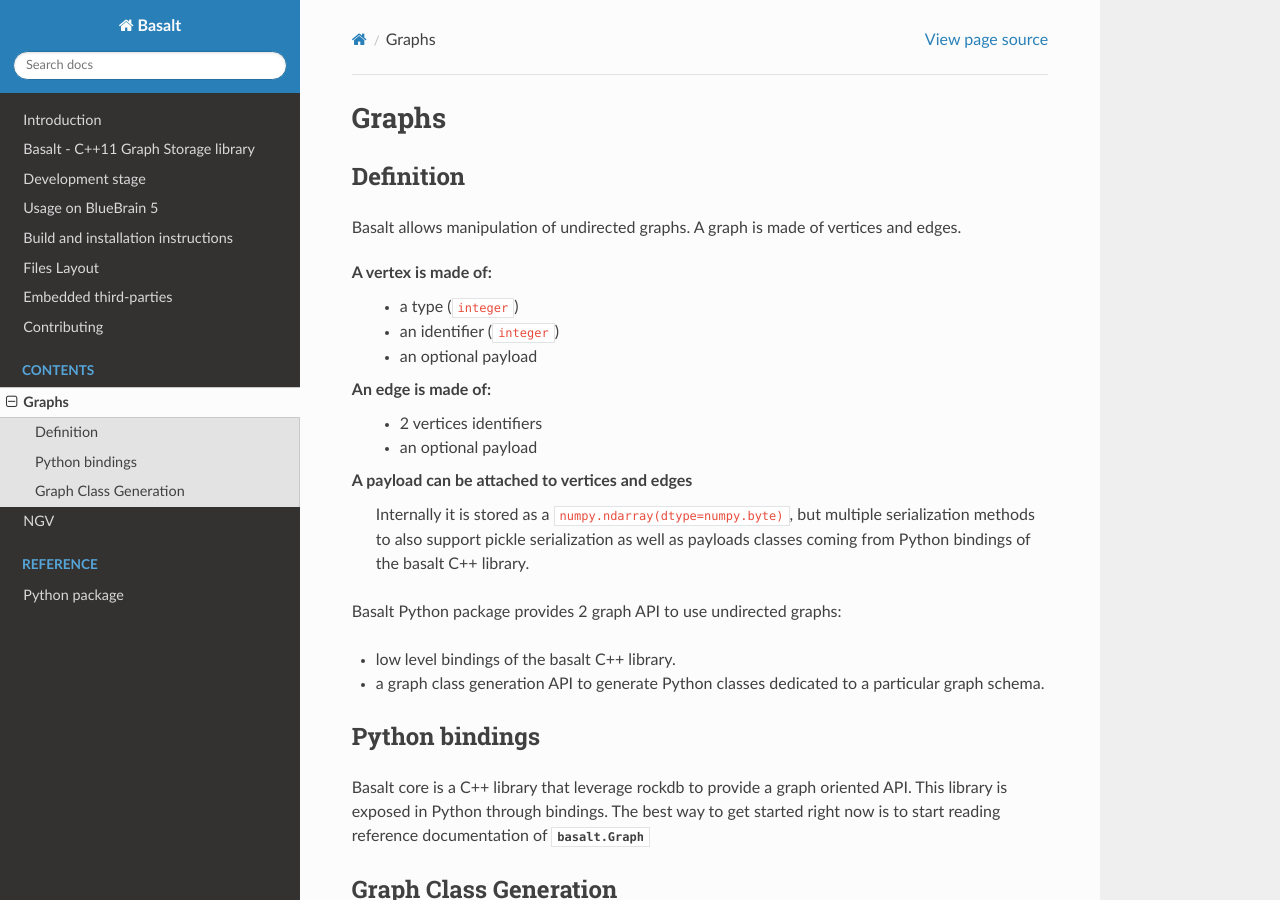
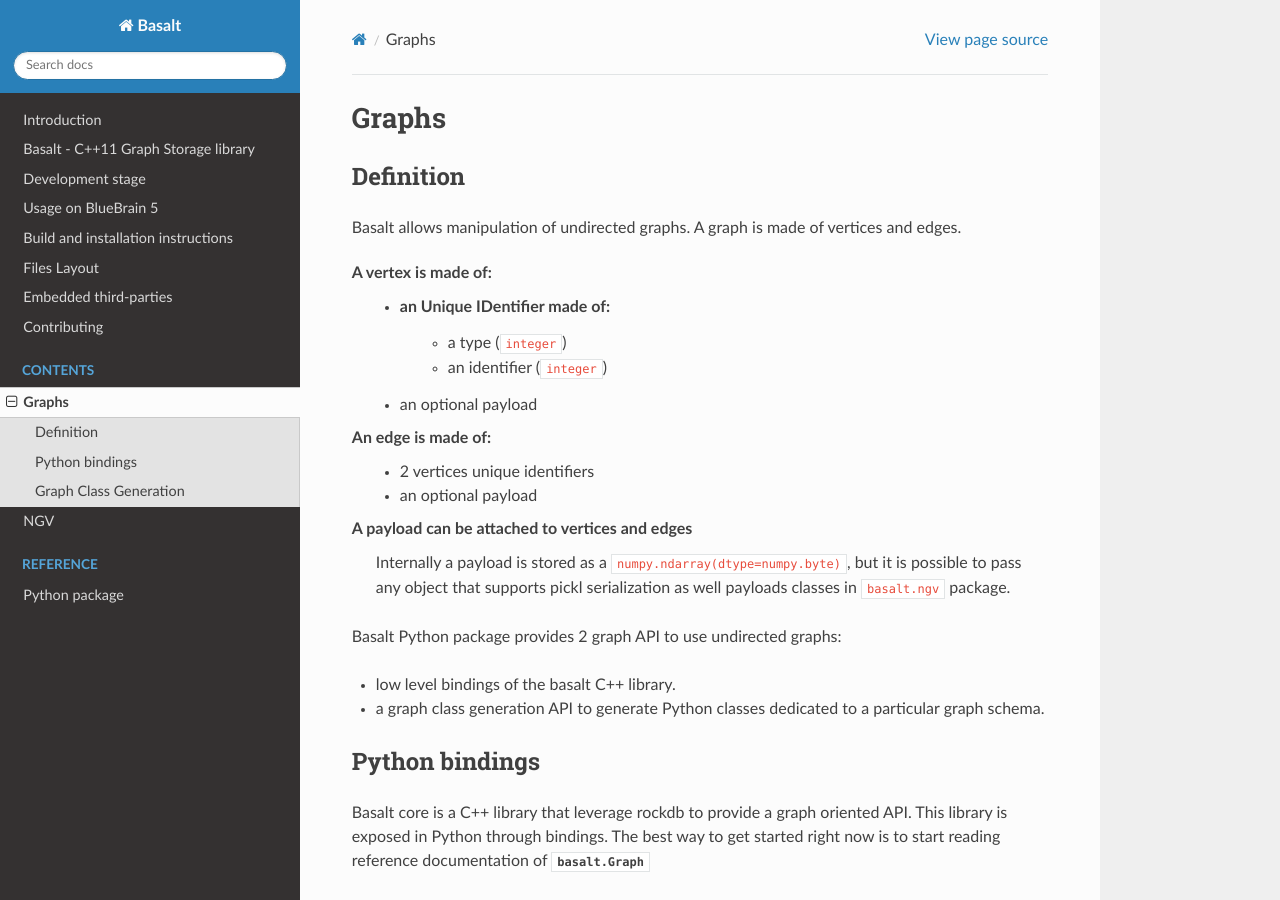
Before and after one commit to BlueBrain/basalt, a Sphinx documentation site: the page built from docs/contents/graphs.rst, in a window 1280 px wide and 900 px high. Built offline with Sphinx 7.4.7 and the Read the Docs theme 2.0.0, drawn with Linux system fonts in a browser that asks for light colours; formulas are drawn with MathJax 3; pages that are not in the unit, such as notebooks, are missing from menus; the version number could not be read and is left out.

Commit message:
Fix documentation issues

```diff
--- a/docs/contents/graphs.rst
+++ b/docs/contents/graphs.rst
@@ -7,19 +7,20 @@
 Basalt allows manipulation of undirected graphs. A graph is made of vertices and edges.
 
 A vertex is made of:
-    * a type (``integer``)
-    * an identifier (``integer``)
+    * an Unique IDentifier made of:
+        * a type (``integer``)
+        * an identifier (``integer``)
     * an optional payload
 
 An edge is made of:
-    * 2 vertices identifiers
+    * 2 vertices unique identifiers
     * an optional payload
 
 A payload can be attached to vertices and edges
-    Internally it is stored as
-    a ``numpy.ndarray(dtype=numpy.byte)``, but multiple serialization methods
-    to also support pickle serialization as well as payloads classes coming
-    from Python bindings of the basalt C++ library.
+    Internally a payload is stored as
+    a ``numpy.ndarray(dtype=numpy.byte)``, but it is possible to
+    pass any object that supports pickl serialization as well
+    payloads classes in ``basalt.ngv`` package.
 
 
 Basalt Python package provides 2 graph API to use undirected graphs:
--- a/docs/contents/ngv.rst
+++ b/docs/contents/ngv.rst
@@ -7,14 +7,14 @@
 Basalt Python package comes with a definition of a graph to help the placement
 of astrocytes. See :class:`basalt.ngv.NGVGraph`
 
-It implements the following graph typology:
+It implements the following graph topology:
 
 .. image:: /_static/ngv-graph.png
 
 Payloads
 ========
 
-Efficient payloads classes have been implemented in C++ and exposed in Python bindings:
+Efficient payloads classes have been implemented in C++ and exposed in Python:
 
 * :class:`basalt.ngv.Astrocyte`
 * :class:`basalt.ngv.Neuron`
```
Also changed, not shown: README.md (+4 -3 lines), 1 other file.
